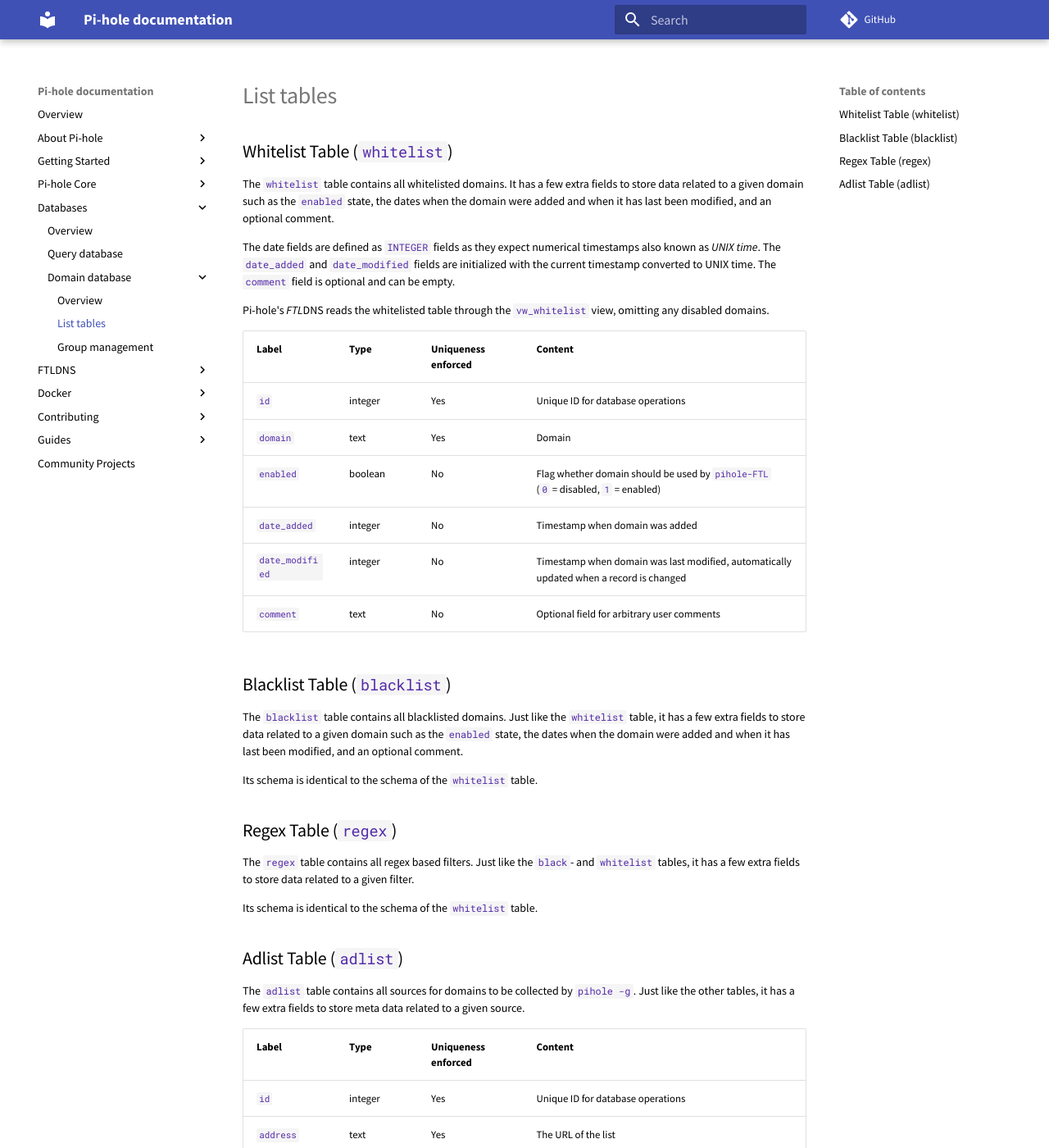
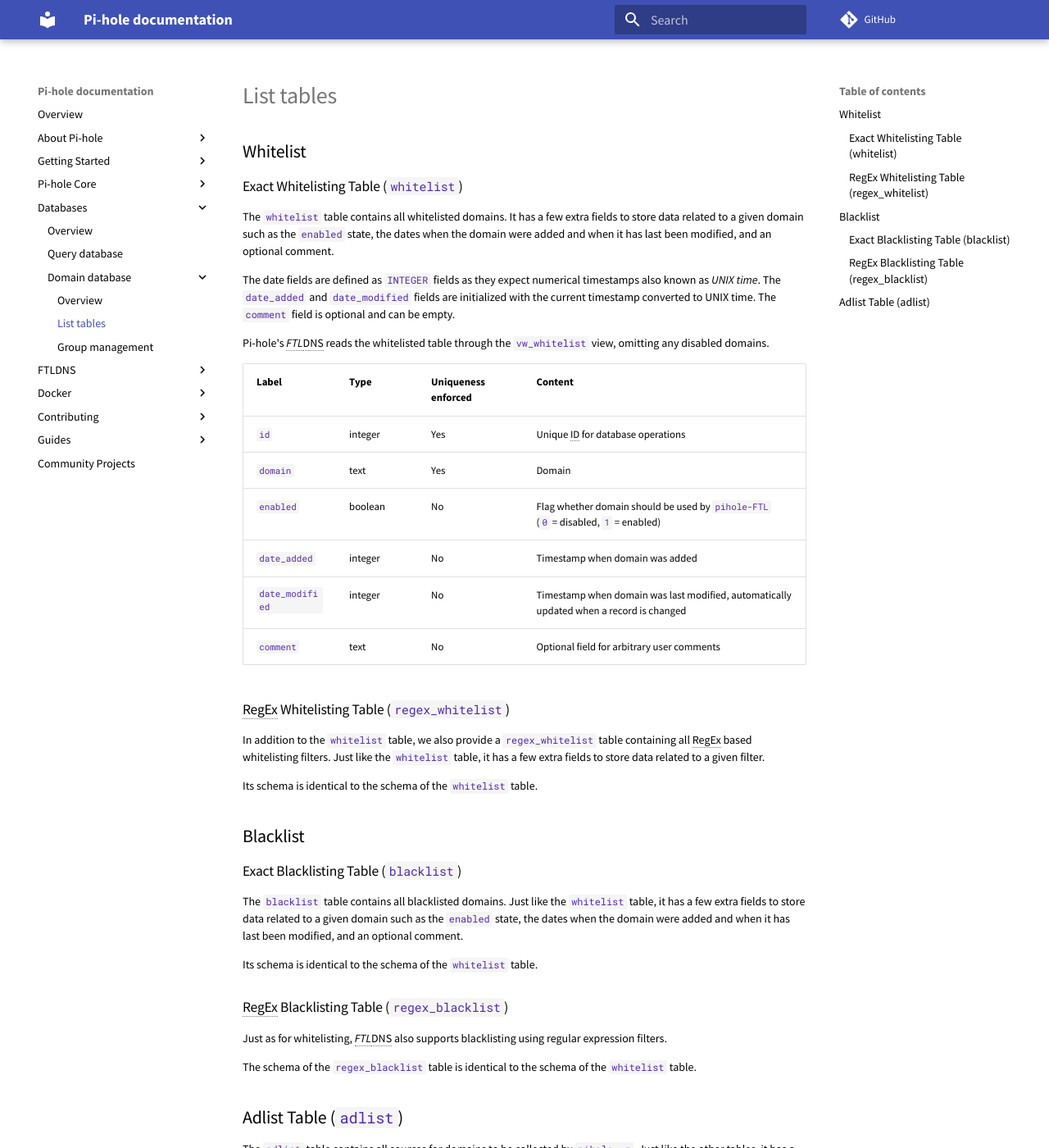
Before and after one commit to pi-hole/docs, an MkDocs documentation site: the page built from docs/database/gravity/lists.md, in a window 1280 px wide and 1400 px high. Shown: the whole window at 82% size. Built offline with MkDocs 1.6.1 and Material for MkDocs 9.7.7, drawn with Linux system fonts in a browser that asks for light colours; comment, search, counter and statistics services are not loaded; some of the changed text lies outside the part shown.

Commit message:
Add description for regex_whitelist and regex_blacklist tables.
Signed-off-by: DL6ER <dl6er@dl6er.de>

```diff
--- a/docs/database/gravity/lists.md
+++ b/docs/database/gravity/lists.md
@@ -1,4 +1,5 @@
-## Whitelist Table (`whitelist`)
+## Whitelist
+### Exact Whitelisting Table (`whitelist`)
 The `whitelist` table contains all whitelisted domains. It has a few extra fields to store data related to a given domain such as the `enabled` state, the dates when the domain were added and when it has last been modified, and an optional comment.
 
 The date fields are defined as `INTEGER` fields as they expect numerical timestamps also known as *UNIX time*. The `date_added` and `date_modified` fields are initialized with the current timestamp converted to UNIX time. The  `comment` field is optional and can be empty.
@@ -14,15 +15,21 @@
 `date_modified` | integer | No | Timestamp when domain was last modified, automatically updated when a record is changed
 `comment` | text | No | Optional field for arbitrary user comments
 
-## Blacklist Table (`blacklist`)
+### RegEx Whitelisting Table (`regex_whitelist`)
+In addition to the `whitelist` table, we also provide a `regex_whitelist` table containing all RegEx based whitelisting filters. Just like the `whitelist` table, it has a few extra fields to store data related to a given filter.
+
+Its schema is identical to the schema of the `whitelist` table.
+
+## Blacklist
+### Exact Blacklisting Table (`blacklist`)
 The `blacklist` table contains all blacklisted domains. Just like the `whitelist` table, it has a few extra fields to store data related to a given domain such as the `enabled` state, the dates when the domain were added and when it has last been modified, and an optional comment.
 
 Its schema is identical to the schema of the `whitelist` table.
 
-## Regex Table (`regex`)
-The `regex` table contains all regex based filters. Just like the `black`- and `whitelist` tables, it has a few extra fields to store data related to a given filter.
+### RegEx Blacklisting Table (`regex_blacklist`)
+Just as for whitelisting, *FTL*DNS also supports blacklisting using regular expression filters.
 
-Its schema is identical to the schema of the `whitelist` table.
+The schema of the `regex_blacklist` table is identical to the schema of the `whitelist` table.
 
 ## Adlist Table (`adlist`)
 The `adlist` table contains all sources for domains to be collected by `pihole -g`. Just like the other tables, it has a few extra fields to store meta data related to a given source.
```
Also changed, not shown: other parts of docs/database/gravity/lists.md (+2 -0 lines), docs/database/gravity/index.md (+3 -1 lines).
